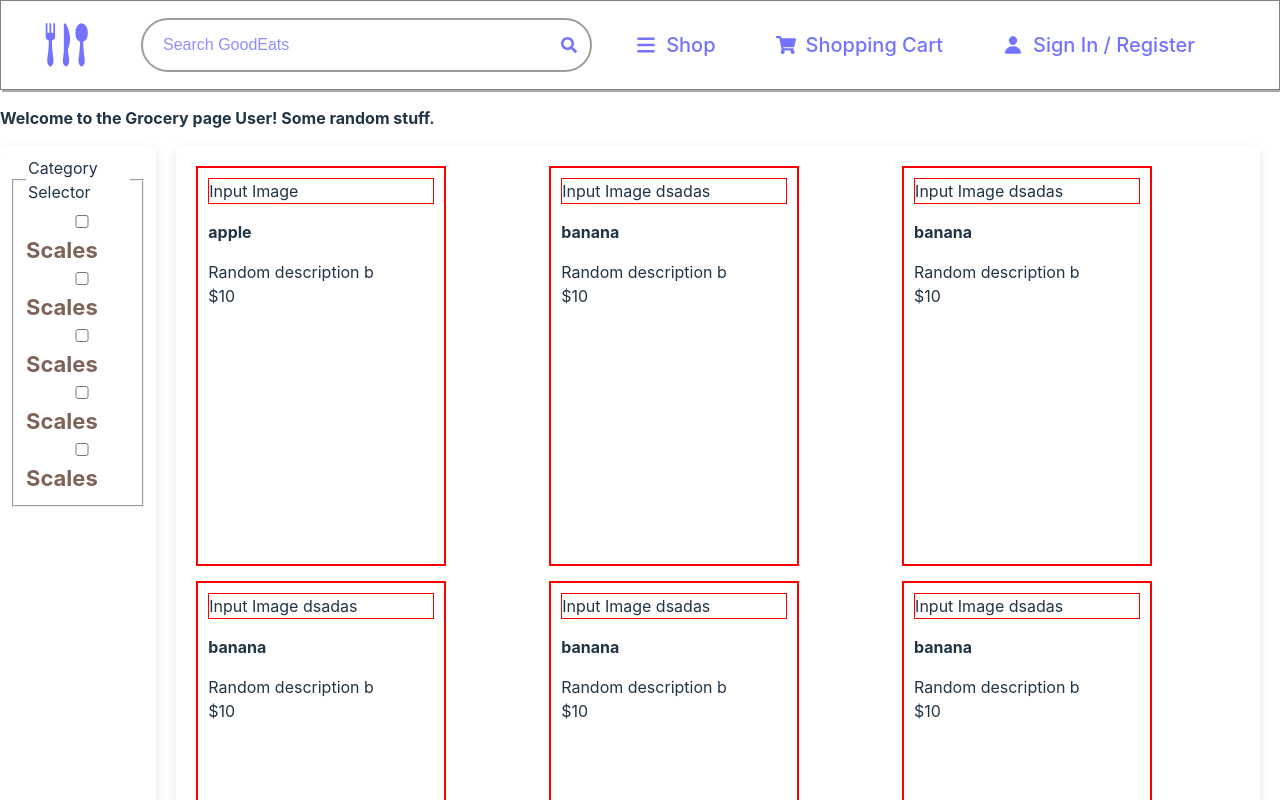
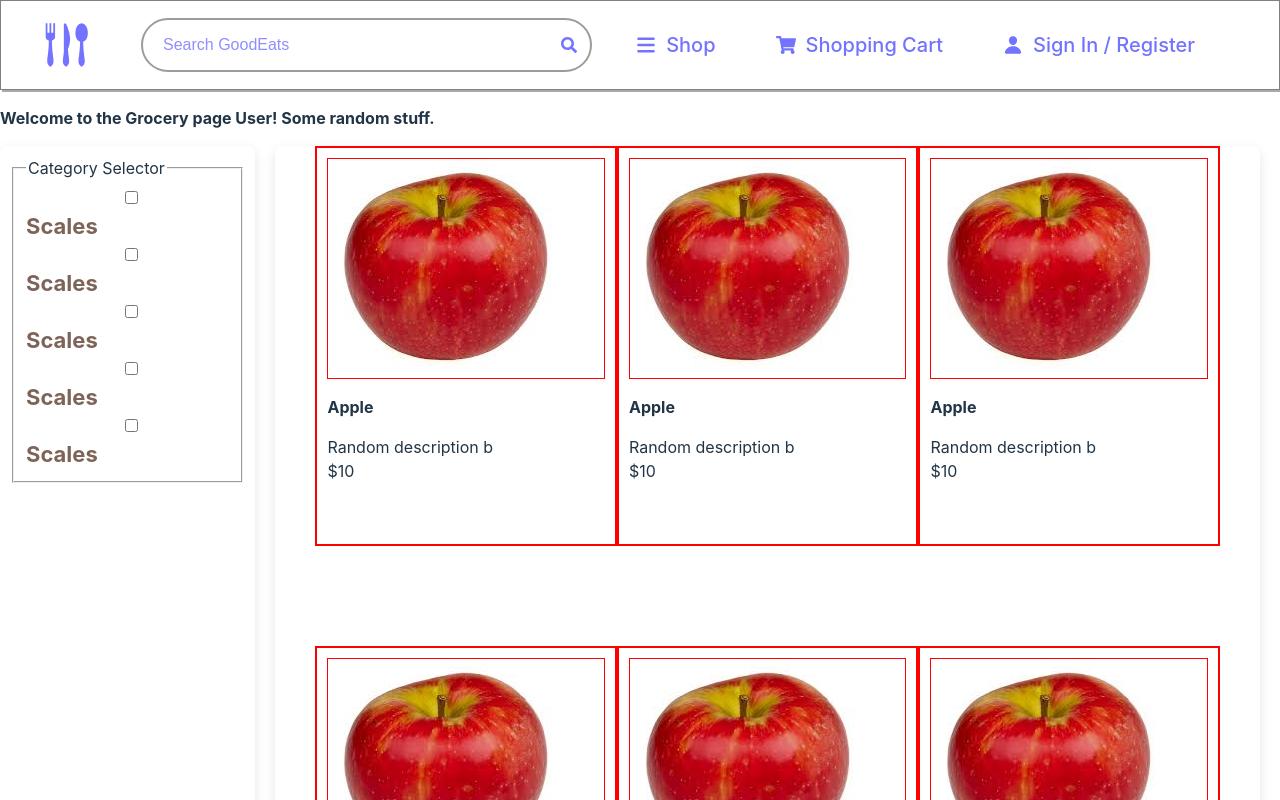
Before and after one commit to Kevyi/GroceryChain, a React (Vite) app in the folder Grocery Website/: page /grocery-page in a window 1280 px wide. Shown: the top 800 px of the page. Built offline with nearby package versions, Linux system fonts and the light colour scheme; no server answers.

Commit message:
testing grid

```diff
--- a/Grocery Website/src/components/GroceryItemBox.jsx
+++ b/Grocery Website/src/components/GroceryItemBox.jsx
@@ -22,6 +22,9 @@ export default function GroceryItemBox({groceryItem}){
         setIsOpen(false);
     }
 
+    //MUST CONSISTANTLY USE JPG TYPE.
+    const groceryItemImg = "../../public/productImages/" + groceryItem.name + ".jpg";
+
 
     //Grocery item contains values: name, image, weight, description
     return(<>
@@ -33,7 +36,7 @@ export default function GroceryItemBox({groceryItem}){
          <div className = {styles["box"]} onClick={handleExpand}>
 
             <div className = {styles["image"]}>
-                {groceryItem.image}
+                <img src = {groceryItemImg} alt="Apple" ></img>
             </div>
 
             <p><strong>{groceryItem.name}</strong></p>
--- a/Grocery Website/src/components/componentsStyle/groceryItem.module.css
+++ b/Grocery Website/src/components/componentsStyle/groceryItem.module.css
@@ -1,15 +1,22 @@
 .box{
     display: flex;
     flex-direction: column;
-    width: 250px;
+    min-width: 250px;
     height: 400px;
     /*height: auto;*/
     border: 2px solid red;
-    margin-right: auto;
+    /* margin-right: auto; */
     padding: 10px;
     cursor: pointer;
 }
 
 .image{
     border: 1px solid red;
+
+
 }
+
+.image img{
+    object-fit: contain;
+
+}
--- a/Grocery Website/src/components/componentsStyle/groceryTable.module.css
+++ b/Grocery Website/src/components/componentsStyle/groceryTable.module.css
@@ -1,21 +1,41 @@
-.grocery-table {
+/* .grocery-table {
     display: flex;
     gap: 15px;
-    padding: 20px;
+    padding-left: 40px;
+    padding-right: 40px;
+
     background-color: #fff;
     border-radius: 8px;
     box-shadow: 0 4px 12px rgba(0, 0, 0, 0.1);
-    /* overflow-y: auto; Allow scrolling if content overflows */
+
     flex-grow: 1;
     flex-shrink: 1;
-    /*Sets the size before it shrinks*/
+
     flex-basis: auto;
-    /* height: auto; */
+
 
     width: auto;
-    /*Allows items to go down*/
+
     flex-wrap: wrap;
+    gap:20px;
+
     margin-right: 20px;
+  }
+   */
+  .grocery-table {
+    display: grid;
+    padding-left: 40px;
+    padding-right: 40px;
+    gap: 0%;
+    grid-template-columns: repeat(auto-fill, minmax(250px, 1fr)); /* Responsive columns */
+    background-color: #fff;
+    border-radius: 8px;
+    box-shadow: 0 4px 12px rgba(0, 0, 0, 0.1);
+
+    width: 100%;
 
 
+
+
+    margin-right: 20px;
   }
--- a/Grocery Website/src/pages/GroceryPage.jsx
+++ b/Grocery Website/src/pages/GroceryPage.jsx
@@ -6,20 +6,20 @@ export default function GroceryPage(){
 
     const arrayOfItems = [];
     const temp = [
-        {name : "apple", image : "Input Image", weight : "Input Weight", description : "Random description b", price : "$10"},
-        {name : "banana", image : "Input Image dsadas", weight : "Input Weight", description : "Random description b", price : "$10"},
-        {name : "banana", image : "Input Image dsadas", weight : "Input Weight", description : "Random description b", price : "$10"},
-        {name : "banana", image : "Input Image dsadas", weight : "Input Weight", description : "Random description b", price : "$10"},
-        {name : "banana", image : "Input Image dsadas", weight : "Input Weight", description : "Random description b", price : "$10"},
-        {name : "banana", image : "Input Image dsadas", weight : "Input Weight", description : "Random description b", price : "$10"},
-        {name : "banana", image : "Input Image dsadas", weight : "Input Weight", description : "Random description b", price : "$10"},
-        {name : "banana", image : "Input Image dsadas", weight : "Input Weight", description : "Random description b", price : "$10"},
-        {name : "banana", image : "Input Image dsadas", weight : "Input Weight", description : "Random description b", price : "$10"}
+        {name : "Apple", image : "Input Image", weight : "Input Weight", description : "Random description b", price : "$10"},
+        {name : "Apple", image : "Input Image", weight : "Input Weight", description : "Random description b", price : "$10"},
+        {name : "Apple", image : "Input Image", weight : "Input Weight", description : "Random description b", price : "$10"},
+        {name : "Apple", image : "Input Image", weight : "Input Weight", description : "Random description b", price : "$10"},
+        {name : "Apple", image : "Input Image", weight : "Input Weight", description : "Random description b", price : "$10"},
+        {name : "Apple", image : "Input Image", weight : "Input Weight", description : "Random description b", price : "$10"}
     ]
+
+
+//Use .filter
+
+
             //Store Items inside the localstorage!!!!
                 //Find out how to use it if not.
-
-
 
                 //Auto runs on webpage start.
                 useEffect(() => {
@@ -88,8 +88,6 @@ export default function GroceryPage(){
 
         <div className = {styles["page"]}>
             <div className = {styles["column"]}>
-
-
                     <form id = {styles["category"]} onChange = {test}>
                         <fieldset>
                             <legend>Category Selector</legend>
@@ -125,9 +123,9 @@ export default function GroceryPage(){
                     This is where the column for the submission will be.
                 </div> */}
 
-                <div className = {styles["table"]}>
+
                     <GroceryTable groceryItems={temp}></GroceryTable>
-                </div>
+
 
             </div>
         </div>
--- a/Grocery Website/src/styles/grocery.module.css
+++ b/Grocery Website/src/styles/grocery.module.css
@@ -5,6 +5,7 @@
 #main{
     display:flex;
     height: auto;
+    width: 100%;
 }
 .table{
     display: flex;
```
Also changed, not shown: Grocery Website/public/productImages/Apple.jpg (added).
